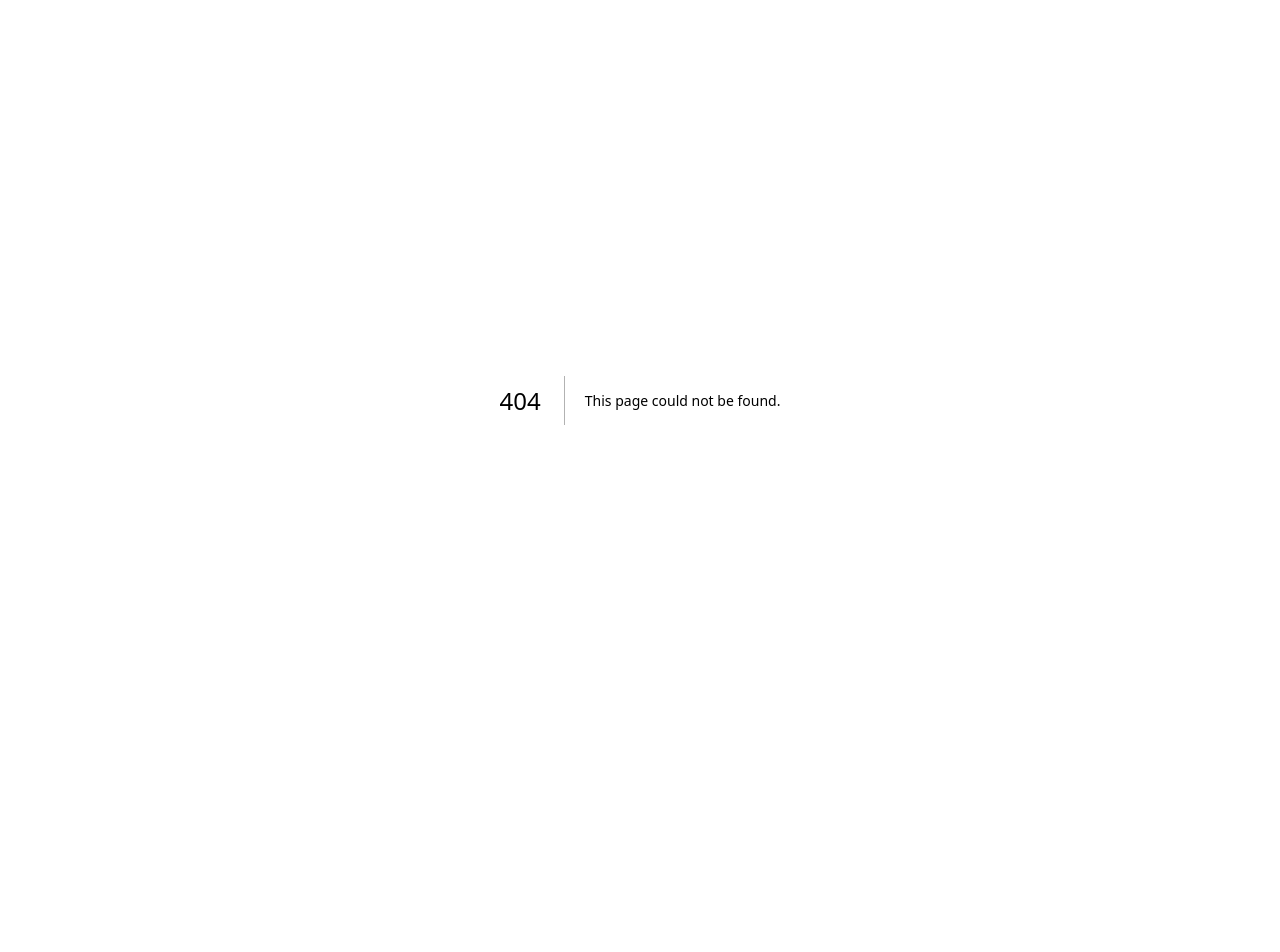
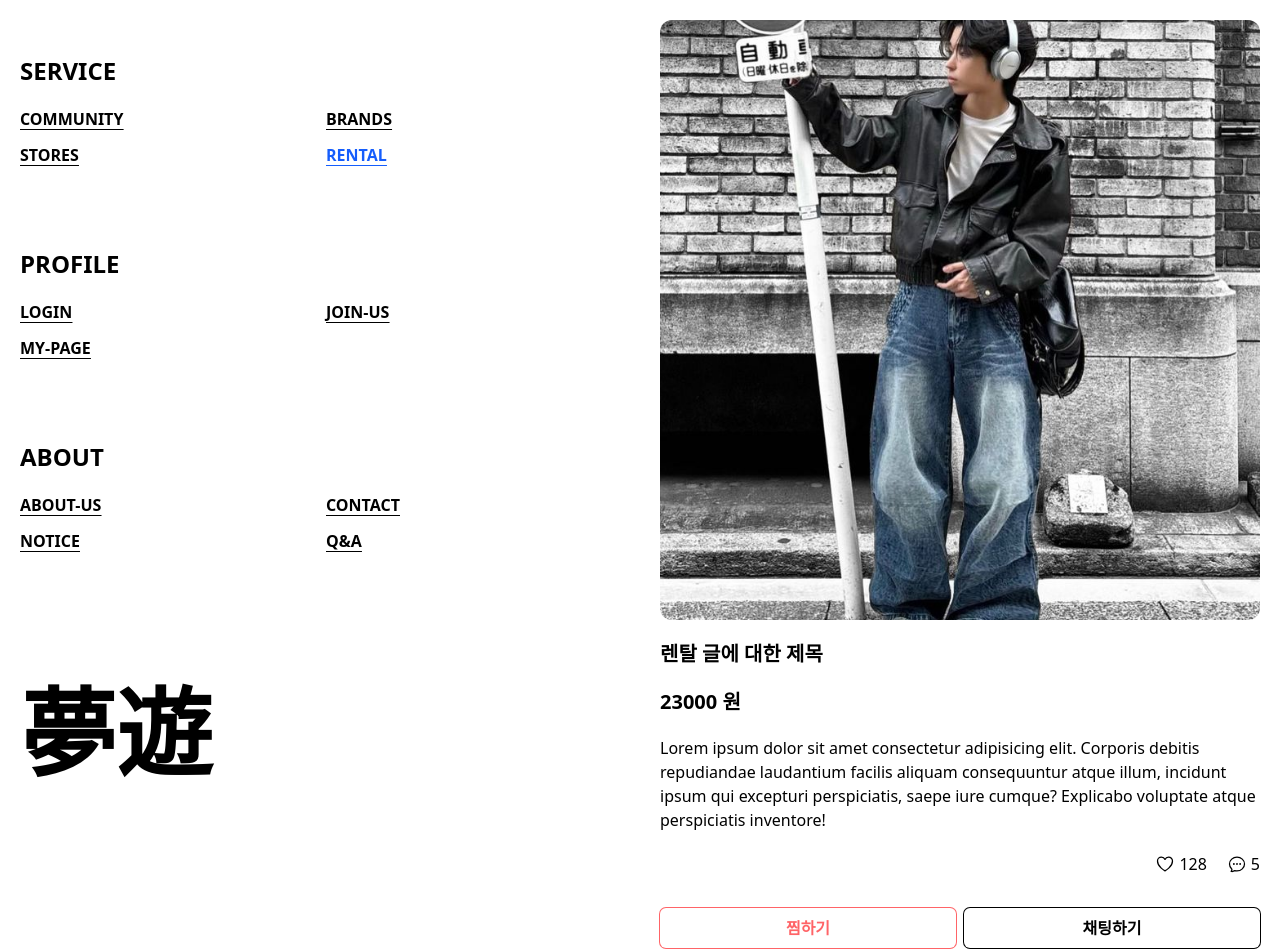
Before and after one commit to pvvng/fashion-fe, a Next.js app: page /rental/1 in a window 1280 px wide. Before the commit this address had no page. Shown: the top 952 px of the page. Before the commit the page ends 800 px from the top, so only its background shows below. Built offline with nearby package versions, Linux system fonts and the light colour scheme.

Commit message:
feat : rental detail page prototype

```diff
--- a/app/(main)/community/[id]/page.tsx
+++ b/app/(main)/community/[id]/page.tsx
@@ -38,8 +38,6 @@ export default async function CommunityDetail({
         incidunt ipsum qui excepturi perspiciatis, saepe iure cumque? Explicabo
         voluptate atque perspiciatis inventore!
       </p>
-      {/* hr */}
-      {/* <div className="border-b border-neutral-200" /> */}
       {/* heart-comments count */}
       <div className="flex gap-5 justify-end">
         <button className="flex gap-1 items-center">
--- /dev/null
+++ b/app/(main)/rental/[id]/loading.tsx
@@ -0,0 +1,13 @@
+export default function Loading() {
+  return (
+    <div className="p-5 flex flex-col gap-5 *:animate-pulse min-h-screen">
+      <div className="aspect-square overflow-hidden rounded-xl bg-neutral-400"></div>
+      <div className="w-48 h-8 rounded-md bg-neutral-400" />
+      <div className="w-36 h-6 rounded-md bg-neutral-400" />
+      <div className="flex gap-5 justify-end">
+        <div className="w-12 h-6 rounded-md bg-neutral-400" />
+        <div className="w-12 h-6 rounded-md bg-neutral-400" />
+      </div>
+    </div>
+  );
+}
--- /dev/null
+++ b/app/(main)/rental/[id]/page.tsx
@@ -0,0 +1,58 @@
+import {
+  ChatBubbleOvalLeftEllipsisIcon,
+  HeartIcon,
+} from "@heroicons/react/24/outline";
+import Image from "next/image";
+
+interface RentalDetailProps {
+  params: Promise<{ id: string }>;
+}
+
+export default async function RentalDetail({ params }: RentalDetailProps) {
+  const id = (await params).id;
+  return (
+    <div className="p-5 flex flex-col gap-5 min-h-screen">
+      <div className="aspect-square relative rounded-xl overflow-hidden">
+        <Image
+          src={`/test-img${id}.jpg`}
+          alt="test"
+          fill
+          sizes="600px"
+          className="object-cover"
+          priority
+        />
+      </div>
+      <h1 className="text-xl font-semibold">렌탈 글에 대한 제목</h1>
+      <h1 className="text-xl font-semibold">23000 원</h1>
+      <p>
+        Lorem ipsum dolor sit amet consectetur adipisicing elit. Corporis
+        debitis repudiandae laudantium facilis aliquam consequuntur atque illum,
+        incidunt ipsum qui excepturi perspiciatis, saepe iure cumque? Explicabo
+        voluptate atque perspiciatis inventore!
+      </p>
+      {/* heart-chats count */}
+      <div className="flex gap-5 justify-end">
+        <button className="flex gap-1 items-center">
+          <HeartIcon
+            aria-label="like-count"
+            className="size-5 cursor-pointer"
+          />
+          <p>128</p>
+        </button>
+        <div className="flex gap-1 items-center">
+          <ChatBubbleOvalLeftEllipsisIcon className="size-5" />
+          <p>5</p>
+        </div>
+      </div>
+      {/* buttons */}
+      <div className="flex gap-2 py-3">
+        <button className="w-full ring-1 ring-red-400 hover:bg-red-500 hover:text-white rounded-md text-red-400 p-2 font-semibold cursor-pointer transition-colors">
+          찜하기
+        </button>
+        <button className="w-full ring-1 ring-black hover:bg-black hover:text-white rounded-md text-black p-2 font-semibold cursor-pointer transition-colors">
+          채팅하기
+        </button>
+      </div>
+    </div>
+  );
+}
--- a/app/(main)/rental/loading.tsx
+++ b/app/(main)/rental/loading.tsx
@@ -1,5 +1,5 @@
 export default function Loading() {
-  return null;
+  return <div className="min-h-screen" />;
 }
 
 export function MapLoading() {
--- a/app/(main)/rental/page.tsx
+++ b/app/(main)/rental/page.tsx
@@ -16,11 +16,14 @@ export default function Rental() {
 }
 
 async function RetalPosts() {
-  await new Promise((r) => setTimeout(r, 1000));
   return (
     <div className="flex flex-col gap-5 py-5">
       {[...Array(12)].map((_, i) => (
-        <Link key={i} href={`#`} className="flex gap-3 items-center">
+        <Link
+          key={i}
+          href={`/rental/${(i % 4) + 1}`}
+          className="flex gap-3 items-center"
+        >
           <div className="size-28 rounded-xl overflow-hidden relative">
             <Image
               src={`/test-img${(i % 4) + 1}.jpg`}
--- a/app/(main)/stores/loading.tsx
+++ b/app/(main)/stores/loading.tsx
@@ -1,5 +1,5 @@
 export default function Loading() {
-  return null;
+  return <div className="min-h-screen" />;
 }
 
 export function StoreMapLoading() {
```
